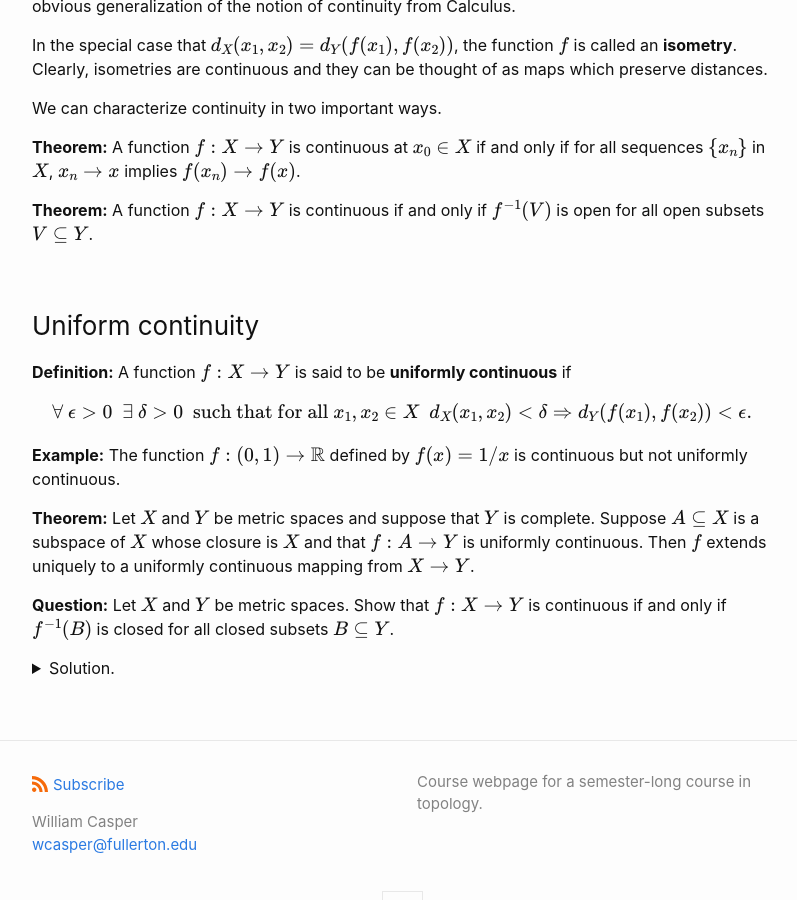
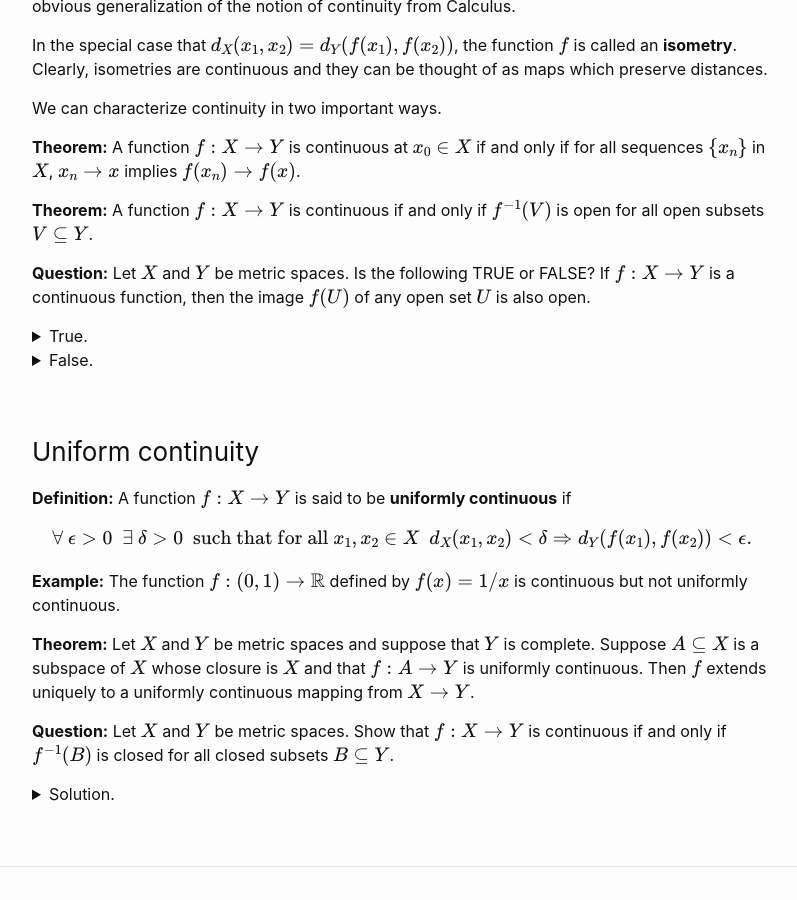
Before and after one commit to wcasper/math414fall2022, a Jekyll site: the page built from _topics/010-continuity.md, in a window 1280 px wide and 900 px high, scrolled down 832 px. Shown: the whole window, without its empty margins (238-1035 px from the left). Built offline with Jekyll 4.4.1, drawn with Linux system fonts in a browser that asks for light colours.

Commit message:
added question

```diff
--- a/_topics/010-continuity.md
+++ b/_topics/010-continuity.md
@@ -34,6 +34,17 @@ We can characterize continuity in two important ways.
 
 **Theorem:** A function $$f: X\rightarrow Y$$ is continuous if and only if $$f^{-1}(V)$$ is open for all open subsets $$V\subseteq Y$$.
 
+**Question:** Let $$X$$ and $$Y$$ be metric spaces.  Is the following TRUE or FALSE?  If $$f:X\rightarrow Y$$ is a continuous function, then the image $$f(U)$$ of any open set $$U$$ is also open.
+
+<details>
+  <summary>True.</summary>
+  Careful, consider for example a constant function.
+</details>
+<details>
+  <summary>False.</summary>
+  That's right!  Can you think of an explicit counter-example?
+</details>
+
 
 ### Uniform continuity
 
```
